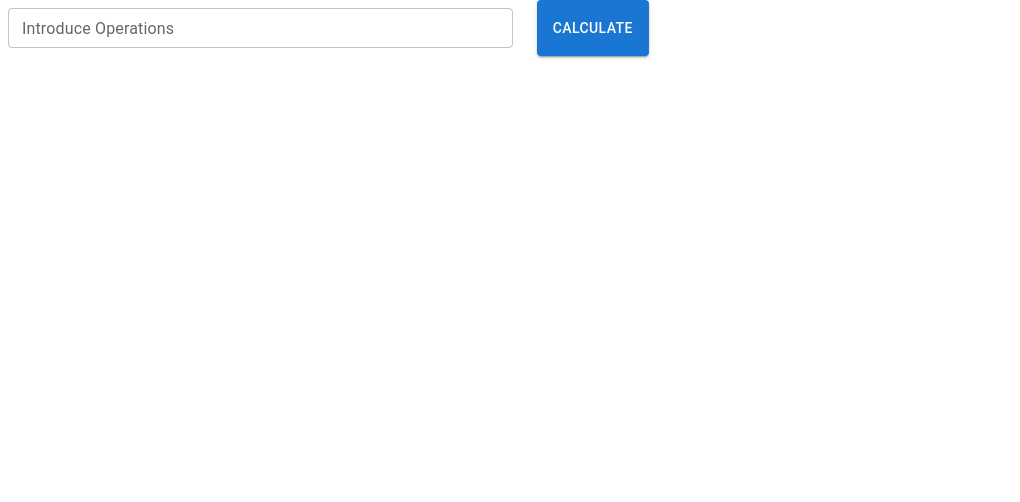
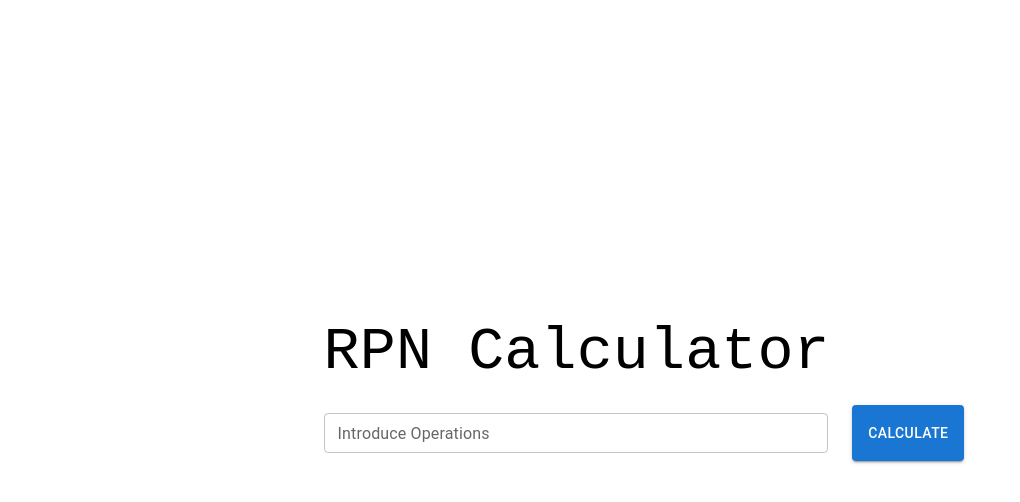
Before and after one commit to zkela/RPNCalculator, a React (Create React App) app: page / in a window 1280 px wide. Shown: the top 502 px of the page, without its empty margins (0-1020 px from the left). Built offline with nearby package versions, Linux system fonts and the light colour scheme.

Commit message:
adding more styles

```diff
--- a/src/App.js
+++ b/src/App.js
@@ -27,6 +27,22 @@ function App() {
 
   return (
     <div>
+      <div>
+        <Typography component="div">
+          <Box
+            sx={{
+              color: "black",
+              fontFamily: "Monospace",
+              fontSize: "h2.fontSize",
+              m: 1,
+            }}
+          >
+            RPN Calculator
+          </Box>
+        </Typography>
+      </div>
+      <div>
+        <div style={{ textAlign: "center" }}>
           <Stack spacing={2} direction="row">
             <Box
               component="form"
@@ -40,7 +56,6 @@ function App() {
                 <TextField
                   label="Introduce Operations"
                   id="outlined-size-small"
-              defaultValue="Small"
                   size="small"
                   value={input}
                   onChange={(e) => handleInput(e)}
@@ -82,6 +97,8 @@ function App() {
             </Typography>
           ) : null}
         </div>
+      </div>
+    </div>
   );
 }
 
--- a/src/index.css
+++ b/src/index.css
@@ -1,13 +1,21 @@
 body {
   margin: 0;
-  font-family: -apple-system, BlinkMacSystemFont, 'Segoe UI', 'Roboto', 'Oxygen',
-    'Ubuntu', 'Cantarell', 'Fira Sans', 'Droid Sans', 'Helvetica Neue',
+  font-family: -apple-system, BlinkMacSystemFont, "Segoe UI", "Roboto", "Oxygen",
+    "Ubuntu", "Cantarell", "Fira Sans", "Droid Sans", "Helvetica Neue",
     sans-serif;
   -webkit-font-smoothing: antialiased;
   -moz-osx-font-smoothing: grayscale;
 }
 
 code {
-  font-family: source-code-pro, Menlo, Monaco, Consolas, 'Courier New',
+  font-family: source-code-pro, Menlo, Monaco, Consolas, "Courier New",
     monospace;
 }
+
+#root {
+  display: flex;
+  flex-direction: column;
+  align-items: center;
+  justify-content: center;
+  min-height: 100vh;
+}
```
Lines whose indentation alone changed are shown as unchanged.
